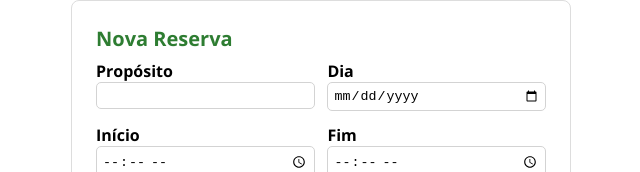
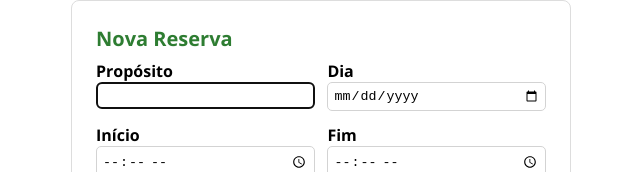
Before and after one commit to fabricaDeSonhos/SIRA, a Next.js app in the folder new-front/: page /reservar in a window 1280 px wide. Shown: the top 172 px of the page, without its empty margins (319-959 px from the left). Built offline with nearby package versions, Linux system fonts and the light colour scheme; no server answers.

Commit message:
feat: autofocus on first input'

```diff
--- a/new-front/app/components/form.jsx
+++ b/new-front/app/components/form.jsx
@@ -1,12 +1,12 @@
 import {useState, useId} from 'react'
 import styles from './form.module.css'
 
-export function Input({type="text", desc, value, name, error, clearErrors}) {
+export function Input({type="text", desc, value, name, autoFocus, error, clearErrors}) {
   const id = useId()
   return (
     <div id={ id} className={styles.input}>
       <label htmlFor={ id }>{ desc } {error && <em className={styles.error}>: {error}</em>}</label>
-      <input id={id} name={name} type={type} defaultValue={value} onInput={clearErrors} onChange={clearErrors}/>
+      <input id={id} name={name} type={type} defaultValue={value} autoFocus={autoFocus} onInput={clearErrors} onChange={clearErrors}/>
     </div>
   )
 
--- a/new-front/app/components/nova-reserva.jsx
+++ b/new-front/app/components/nova-reserva.jsx
@@ -124,7 +124,7 @@ export default function NovaReserva({id,  dia, início, fim, lab, matéria = "",
       <h2>{modoEdicao ? "Editar Reserva" : "Nova Reserva"}</h2>
 
       <div className={styles.content}>
-	<Input name="disp" desc="Propósito" value={matéria} error={emptyPurposeError && "Propósitio Vazio"} clearErrors={clearErrors}/>
+	<Input name="disp" desc="Propósito" value={matéria} error={emptyPurposeError && "Propósitio Vazio"} clearErrors={clearErrors} autoFocus/>
 	<Input name="dia" type="date" desc="Dia" value={dia} error={pastDateError && "Dia está no passado"} clearErrors={clearErrors}/>
 	<Input name="início" type="time" desc="Início" value={início} error={negativeDurationError && " Fim ≤ Início"} clearErrors={clearErrors}/>
 	<Input name="fim" type="time" desc="Fim" value={fim} error={smallDurationError && "Duração < 30 minutos"} clearErrors={clearErrors}/>
```
